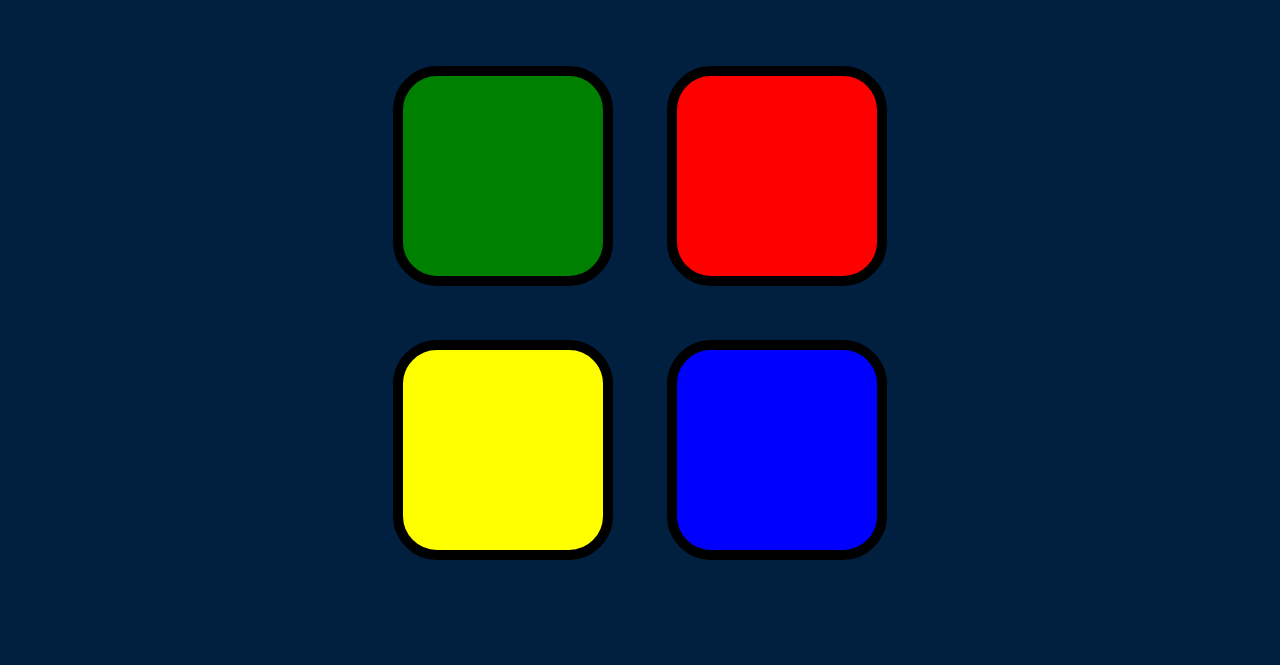
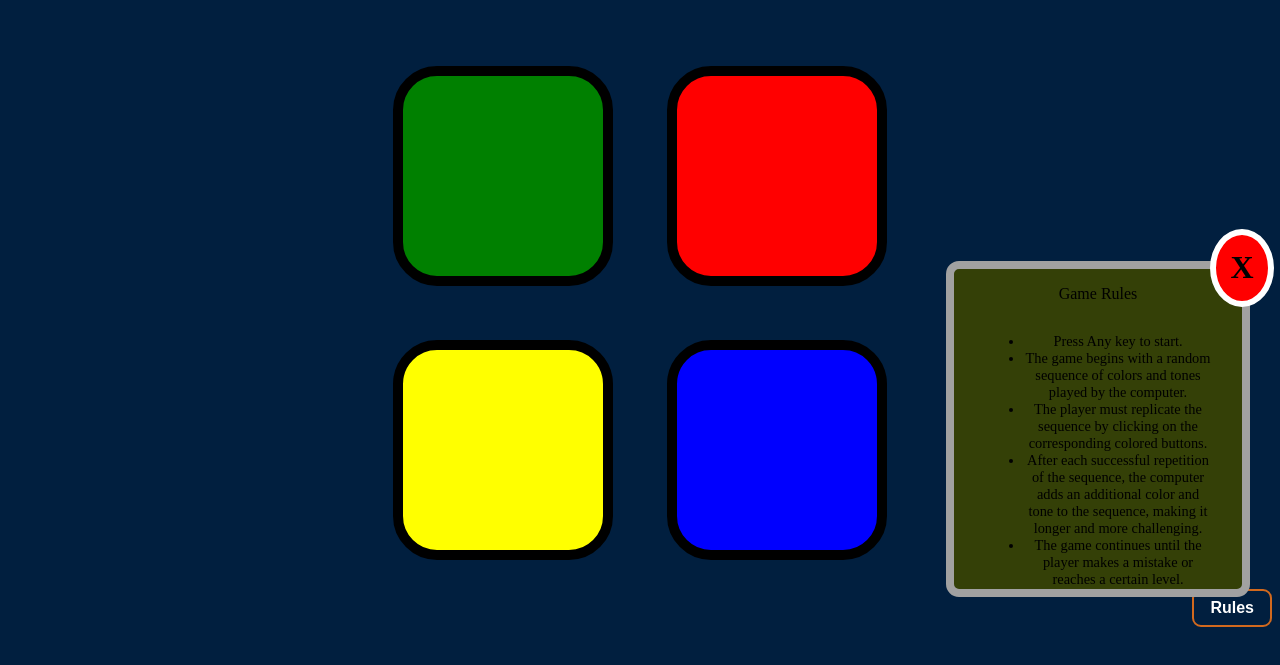
Before and after one commit to Venkat-3010/simon-game, a plain HTML site: page index.html in a window 1280 px wide. Shown: the part 133-798 px from the top of the page. Drawn offline with nearby package versions, Linux system fonts and the light colour scheme.

Commit message:
made minor changes

```diff
--- a/game.js
+++ b/game.js
@@ -5,6 +5,11 @@ var userClickedPattern = [];
 
 var started = false;
 var level = 0;
+
+var ruleButton = $(".rule-btn");
+var closeButton = $(".close_btn");
+
+
 
 $(document).keypress(function(){
     if(!started){
@@ -23,6 +28,17 @@ $(".btn").click(function() {
 
     checkAnswer(userClickedPattern.length-1);
 });
+
+ruleButton.addEventListener("click", showRules);
+closeButton.addEventListener("click", closeRules);
+
+function showRules(){
+    rulesContainer.style.display = "flex";
+}
+
+function closeRules(){
+    rulesContainer.style.display = "none";
+}
 
 function checkAnswer(currentLevel){
     if(gamePattern[currentLevel] === userClickedPattern[currentLevel]){
@@ -47,7 +63,7 @@ function checkAnswer(currentLevel){
 function nextSequence(){
     userClickedPattern = [];
     level++;
-    $("level-title").text("Level" + level);
+    $(#"level-title").text("Level" + level);
     var randomNumber = Math.floor(Math.random() * 4);
     var randomChosenColour = buttonColours[randomNumber];
     gamePattern.push(randomChosenColour);
--- a/index.html
+++ b/index.html
@@ -18,6 +18,26 @@
             <div type="button" id="yellow" class="btn yellow"></div>
             <div type="button" id="blue" class="btn blue"></div>
         </div>
+        <div class="rules-container">
+            <div class="rules-title">
+                <p>Game Rules</p>
+            </div>
+            <div class="close_btn">
+                <b>X</b>
+            </div>
+            <div class="rules">
+                <ul>
+                    <li>Press Any key to start.</li>
+                    <li>The game begins with a random sequence of colors and tones played by the computer.</li>
+                    <li>The player must replicate the sequence by clicking on the corresponding colored buttons.</li>
+                    <li>After each successful repetition of the sequence, the computer adds an additional color and tone to the sequence, making it longer and more challenging.</li>
+                    <li>The game continues until the player makes a mistake or reaches a certain level.</li>
+                </ul>
+            </div>
+        </div>
+    </div>
+    <div class="btns">
+        <button class="rule-btn">Rules</button>
     </div>
     <script src="https://ajax.googleapis.com/ajax/libs/jquery/3.3.1/jquery.min.js"></script>
     <script src="game.js"></script>
--- a/styles.css
+++ b/styles.css
@@ -50,3 +50,62 @@ body{
     box-shadow: 0 0 20px white;
     background-color: #a1a1a1;
 }
+
+.rules-container{
+    right: 30px;
+    bottom: 70px;
+    position: fixed;
+    display: flex;
+    flex-direction: column;
+    align-items: center;
+    width: 18rem;
+    height: 20rem;
+    background-color: #344007;
+    columns: white;
+    border: 8px solid #a1a1a1;
+    border-radius: 13px;
+    z-index: 30;
+}
+
+.rule-title{
+    text-align: center;
+    margin: 0;
+    font-size: 2rem;
+    font-weight: 700;
+}
+
+.rules{
+    padding: 0 30px;
+    font-size: 0.9rem;
+}
+
+.close_btn{
+    display: flex;
+    align-items: center;
+    justify-content: center;
+    border: 6px solid white;
+    background-color: red;
+    padding: 0.9rem;
+    border-radius: 50%;
+    font-size: 2rem;
+    position: absolute;
+    right: -2rem;
+    top: -2.5rem;
+    cursor: pointer;
+}
+
+.btns{
+    float: right;
+    margin: auto;
+    bottom: 10%;
+}
+
+.rule-btn{
+    padding: 0.5rem 1rem;
+    background-color: transparent;
+    color: white;
+    border: 2px solid chocolate;
+    border-radius: 9px;
+    font-size: 1rem;
+    font-weight: 900;
+}
```
